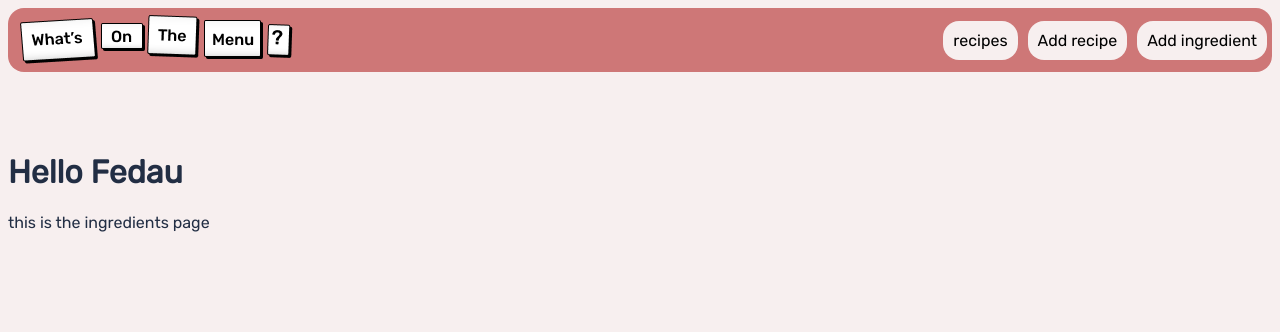
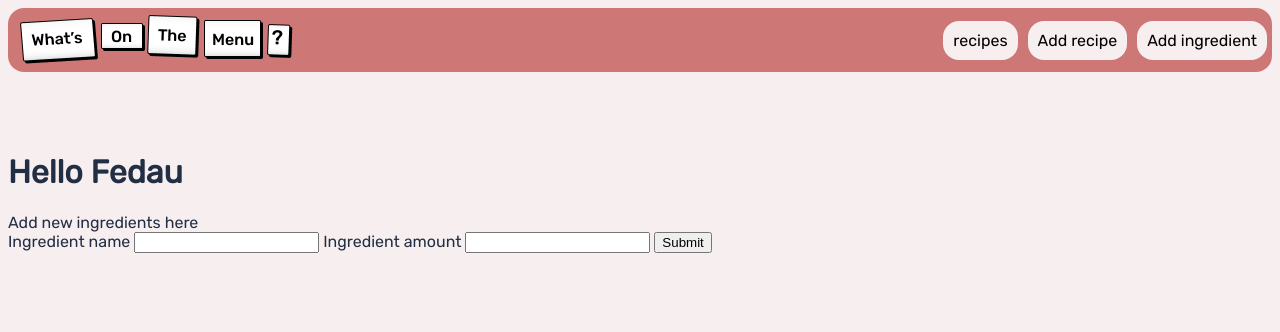
Before and after one commit to fedau/Recipe_app, a Flask app: page /ingredients in a window 1280 px wide. Shown: the top 332 px of the page. Run offline with Flask 2, Linux system fonts and the light colour scheme; data that the repository does not hold is empty; some libraries are stand-ins or nearby versions.

Commit message:
bones form for ingredients

```diff
--- a/templates/ingredients/index.html
+++ b/templates/ingredients/index.html
@@ -2,5 +2,12 @@
 
 
 {% block content %}
-    this is the ingredients page
+   Add new ingredients here
+   <form action="">
+    <label for="ingredient.name">Ingredient name</label>
+    <input type="text">
+    <label for="ingredient.amount">Ingredient amount</label>
+    <input type="text">
+    <button type="submit">Submit</button>
+   </form>
 {% endblock %}
```
